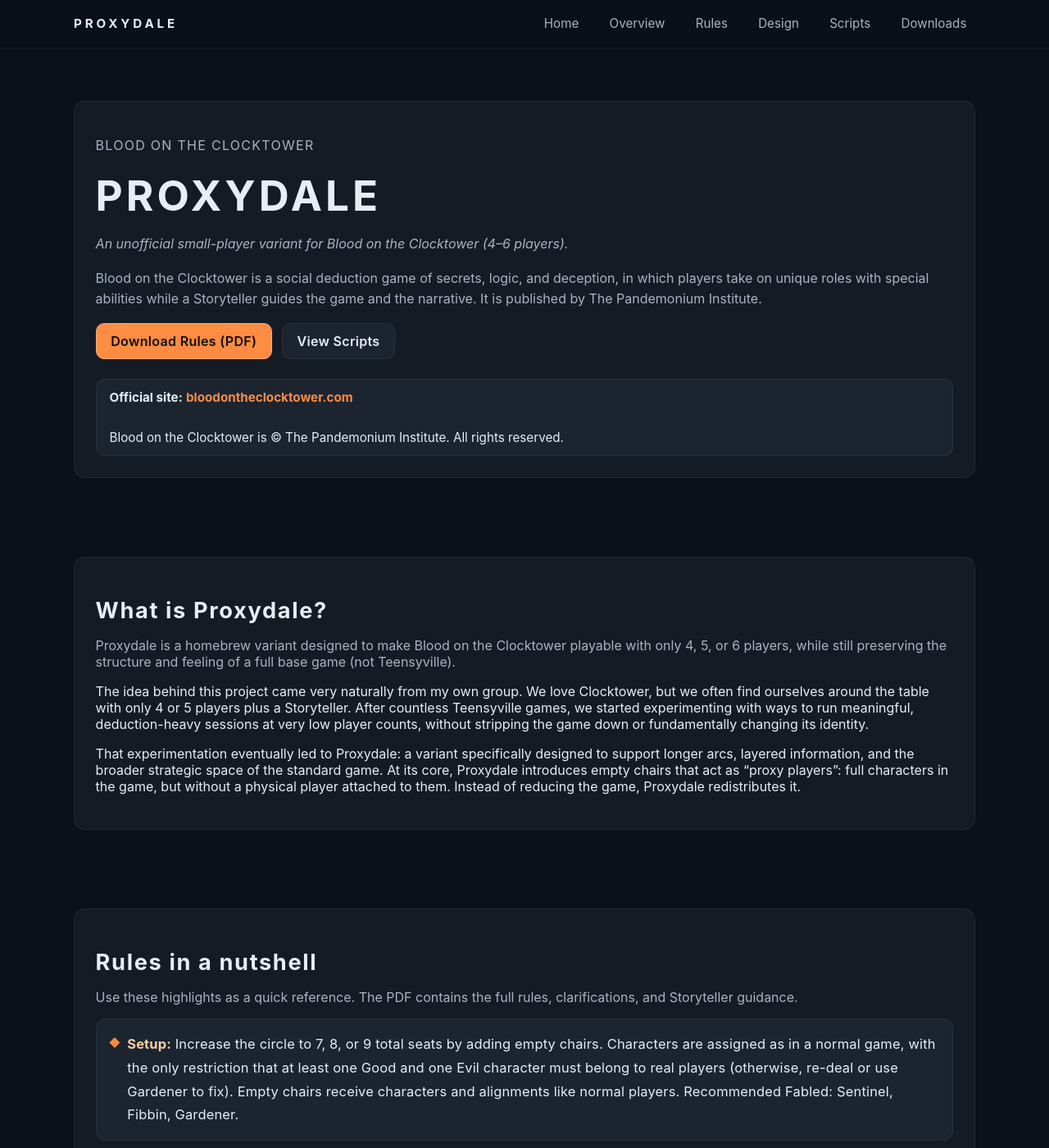
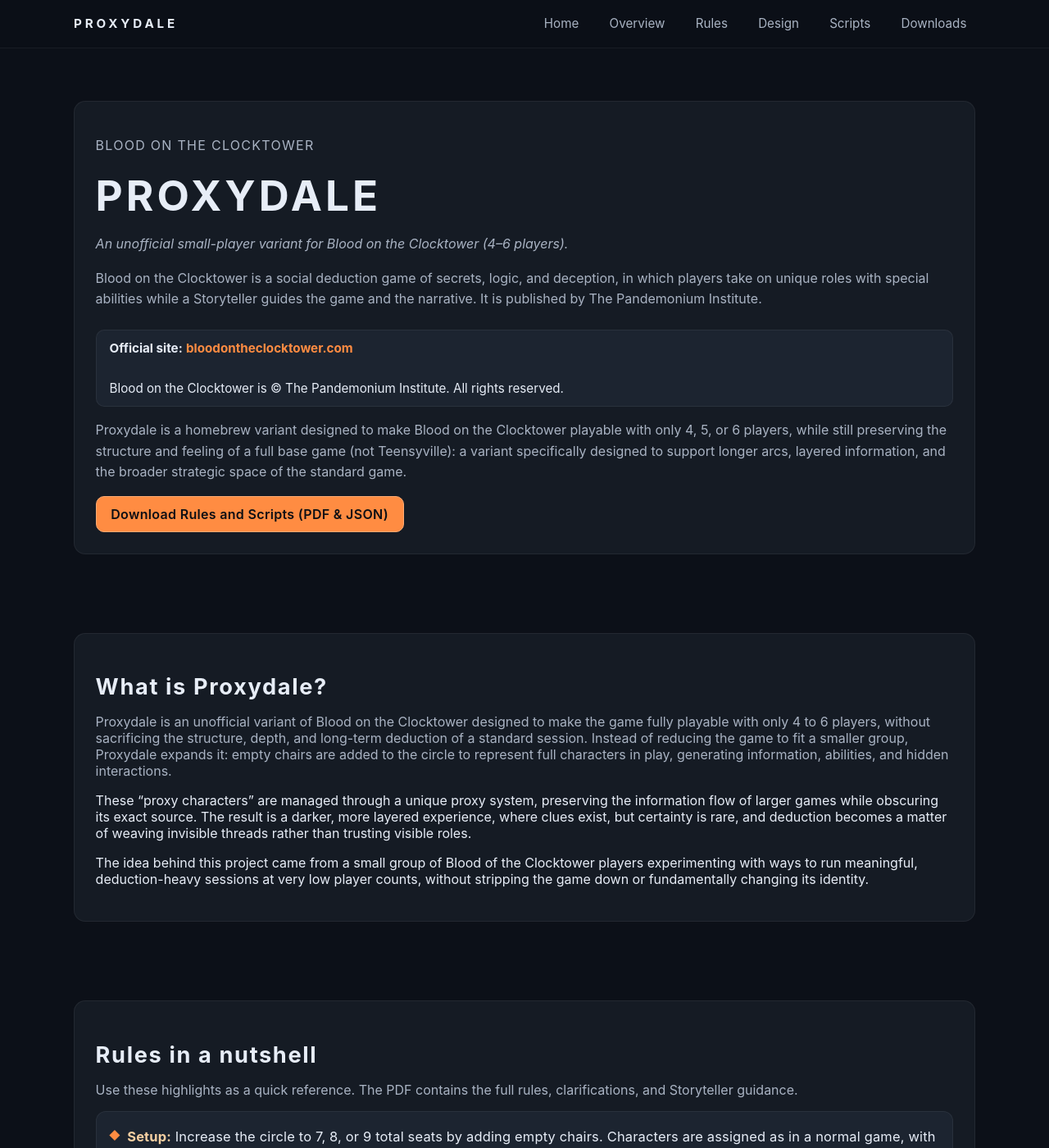
Before and after one commit to Darkseal/Proxydale, a Jekyll site: the page built from index.md, in a window 1280 px wide and 1400 px high. Shown: the whole window at 82% size. Built offline with Jekyll 4.4.1, drawn with Linux system fonts in a browser that asks for light colours; some of the changed text lies outside the part shown.

Commit message:
Update index.md

```diff
--- a/index.md
+++ b/index.md
@@ -45,13 +45,15 @@
       <h1>PROXYDALE</h1>
       <p><em>An unofficial small-player variant for Blood on the Clocktower (4–6 players).</em></p>
       <p>Blood on the Clocktower is a social deduction game of secrets, logic, and deception, in which players take on unique roles with special abilities while a Storyteller guides the game and the narrative. It is published by The Pandemonium Institute.</p>
-      <div class="cta-row">
-        <a class="button primary" href="#downloads">Download Rules (PDF)</a>
-        <a class="button" href="#scripts">View Scripts</a>
-      </div>
       <div class="hero-meta">
         <span><strong>Official site:</strong> <a href="https://bloodontheclocktower.com/">bloodontheclocktower.com</a></span><br />
         <span>Blood on the Clocktower is © The Pandemonium Institute. All rights reserved.</span>
+      </div>
+      <p>Proxydale is a homebrew variant designed to make Blood on the Clocktower playable with only 4, 5, or 6 players, while still preserving the structure and feeling of a full base game (not Teensyville):
+        a variant specifically designed to support longer arcs, layered information, and the broader strategic space of the standard game.
+      </p>
+      <div class="cta-row">
+        <a class="button primary" href="#downloads">Download Rules and Scripts (PDF & JSON)</a>
       </div>
     </div>
   </div>
@@ -61,9 +63,13 @@
   <div class="container">
     <div class="panel">
       <h2 class="section-title">What is Proxydale?</h2>
-      <p class="subdued">Proxydale is a homebrew variant designed to make Blood on the Clocktower playable with only 4, 5, or 6 players, while still preserving the structure and feeling of a full base game (not Teensyville).</p>
-      <p>The idea behind this project came very naturally from my own group. We love Clocktower, but we often find ourselves around the table with only 4 or 5 players plus a Storyteller. After countless Teensyville games, we started experimenting with ways to run meaningful, deduction-heavy sessions at very low player counts, without stripping the game down or fundamentally changing its identity.</p>
-      <p>That experimentation eventually led to Proxydale: a variant specifically designed to support longer arcs, layered information, and the broader strategic space of the standard game. At its core, Proxydale introduces empty chairs that act as “proxy players”: full characters in the game, but without a physical player attached to them. Instead of reducing the game, Proxydale redistributes it.</p>
+      <p class="subdued">
+        Proxydale is an unofficial variant of Blood on the Clocktower designed to make the game fully playable with only 4 to 6 players, without sacrificing the structure, depth, and long-term deduction of a standard session.
+Instead of reducing the game to fit a smaller group, Proxydale expands it: empty chairs are added to the circle to represent full characters in play, generating information, abilities, and hidden interactions.
+      </p>
+      <p>
+These “proxy characters” are managed through a unique proxy system, preserving the information flow of larger games while obscuring its exact source. The result is a darker, more layered experience, where clues exist, but certainty is rare, and deduction becomes a matter of weaving invisible threads rather than trusting visible roles.</p>
+      <p>The idea behind this project came from a small group of Blood of the Clocktower players experimenting with ways to run meaningful, deduction-heavy sessions at very low player counts, without stripping the game down or fundamentally changing its identity.</p>
     </div>
   </div>
 </section>
@@ -106,29 +112,10 @@
   </div>
 </section>
 
-<section id="scripts">
-  <div class="container">
-    <div class="panel columns">
-      <div>
-        <h2 class="section-title">Recommended scripts</h2>
-        <p class="subdued">These scripts highlight the unique mechanics of Proxydale while offering different play experiences in terms of complexity, cognitive load, and strategic depth.</p>
-      </div>
-      <div>
-        <ul class="readable-list">
-          <li><strong>Welcome to Proxydale:</strong> Closest to a standard experience, without overburdening the Storyteller.</li>
-          <li><strong>Revenge of the Seat:</strong> Introduces more complex strategies using Proxydale-specific mechanics.</li>
-          <li><strong>Final Delegation:</strong> A true brain-teaser built around experimental synergies.</li>
-        </ul>
-      </div>
-    </div>
-  </div>
-</section>
-
 <section id="downloads">
   <div class="container">
     <div class="panel">
       <h2 class="section-title">Downloads</h2>
-      <p class="subdued">Grab the full rules and the recommended scripts to run Proxydale at your table. PDFs and JSON files are ready for direct sharing.</p>
       <div class="download-section">
         {% include download-card.html title=page.rules_download.title subtitle=page.rules_download.subtitle description=page.rules_download.description links=page.rules_download.links %}
         <div class="rune-divider"></div>
```
